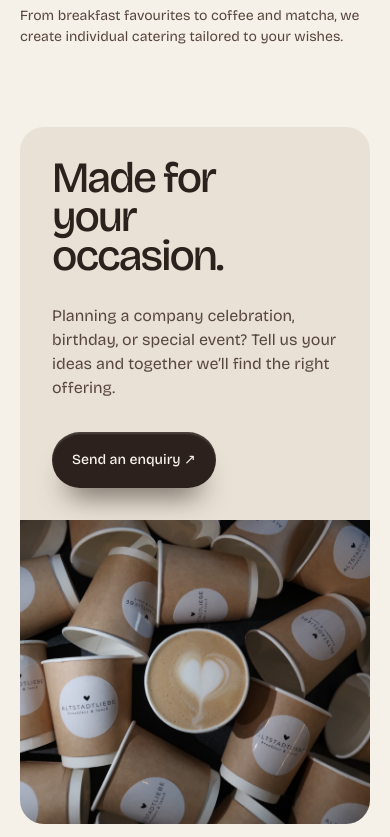
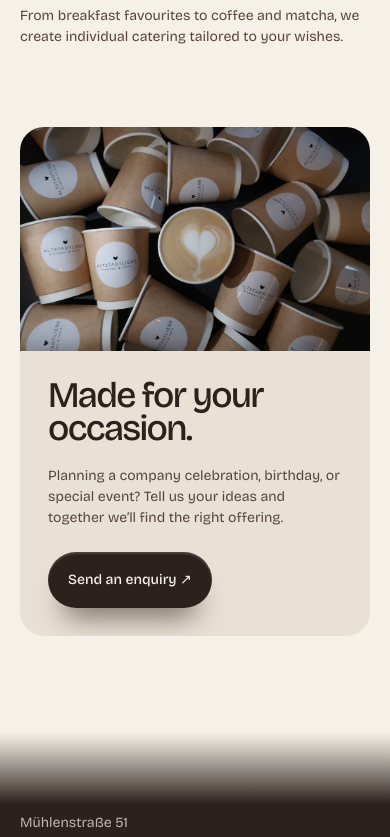
Before and after one commit to veokleo-create07/coffee.luebeck.web, a Next.js app: page /en in a window 390 px wide. Shown: the part 2860-3697 px from the top of the page. Built offline with nearby package versions, Linux system fonts and the light colour scheme.

Commit message:
Compact events feature card

```diff
--- a/components/events-catering.tsx
+++ b/components/events-catering.tsx
@@ -66,13 +66,13 @@ export function EventsCatering({ dictionary }: EventsCateringProps) {
           </article>
         </div>
 
-        <div className="mt-20 grid overflow-hidden rounded-[1.5rem] bg-[#e9e1d5] md:mt-28 md:grid-cols-[0.82fr_1.18fr] md:rounded-[2rem]">
-          <div data-event-reveal className="flex flex-col justify-center p-8 md:p-14 lg:p-20">
-            <h3 className="editorial-heading max-w-[9ch] text-[clamp(2.7rem,5vw,5.2rem)] font-medium leading-[0.9] tracking-[-0.055em]">{copy.featureHeading}</h3>
-            <p className="mt-7 max-w-md text-base leading-[1.5] text-espresso-soft md:mt-9 md:text-lg">{copy.featureDescription}</p>
-            <a href={dictionary.location.phoneHref} data-event-reveal className="site-button site-button-primary mt-8 self-start md:mt-10">{copy.featureCta}</a>
+        <div className="mx-auto mt-20 grid max-w-[950px] overflow-hidden rounded-[1.5rem] bg-[#e9e1d5] md:mt-28 md:grid-cols-[42%_58%] md:rounded-[2rem]">
+          <div data-event-reveal className="order-2 flex flex-col justify-center p-7 md:order-2 md:p-10 lg:p-12">
+            <h3 className="editorial-heading max-w-[10ch] text-[clamp(2.25rem,4vw,2.75rem)] font-medium leading-[0.92] tracking-[-0.05em]">{copy.featureHeading}</h3>
+            <p className="mt-5 max-w-md text-sm leading-[1.5] text-espresso-soft md:mt-6 md:text-base">{copy.featureDescription}</p>
+            <a href={dictionary.location.phoneHref} data-event-reveal className="site-button site-button-primary mt-6 self-start md:mt-7">{copy.featureCta}</a>
           </div>
-          <div data-event-image className="group relative min-h-[19rem] overflow-hidden md:min-h-[30rem]">
+          <div data-event-image className="order-1 group relative min-h-[14rem] overflow-hidden md:order-1 md:min-h-[22rem]">
             <Image src="/menu-coffee.jpeg" alt={copy.featureImageAlt} fill sizes="(max-width: 767px) 100vw, 60vw" className="object-cover transition-transform duration-700 ease-out group-hover:scale-[1.025]" />
           </div>
         </div>
```
